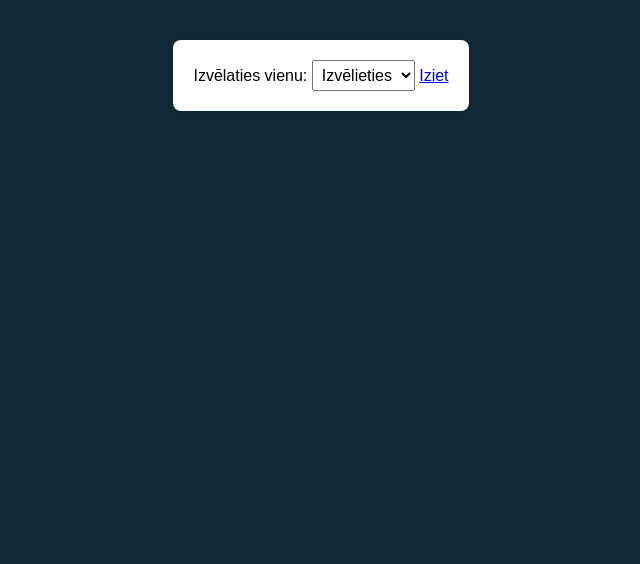
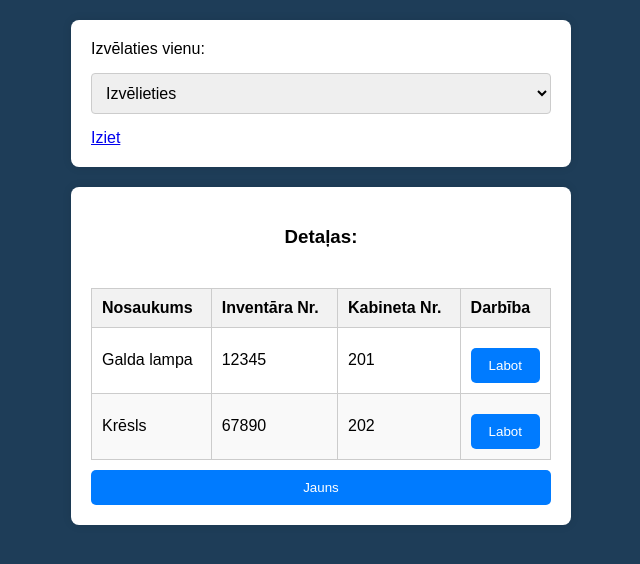
Before and after one commit to DJaJa0/PraksesProjekts, a PHP site: page /Inventars.php in a window 1280 px wide. Shown: the top 564 px of the page, without its empty margins (319-959 px from the left). Run offline with PHP 8.4, Linux system fonts and the light colour scheme.

Commit message:
Veiktie uzlabojumi
Tātad izveidoju table kur (Tagad) var gan labot jau esošos datus un ievietot jaunu ierakstu. Masīvs pagaidām ir tikkai tāpēc, lai varētu pārbaudīt funkcionalitāti un nekko citu. Pielaboju CSS priekš Inventars.php, lai tas izskatās kā pirmstam, jo bija "saplīsis"
izdzēsu komentārus un visu citu lieko.

```diff
--- a/Inventars.php
+++ b/Inventars.php
@@ -18,14 +18,14 @@
         <a href="Login.php" class="btn">Iziet</a>
     </form>
 
-    <div id="saturs" style="display: none;">
+    <div id="saturs">
     <h3>Detaļas:</h3>
-        <p id="inventāraDetaļas"></p> <!-- Dinamiski ģenerē datus (ķipa)-->
-        <button id="labotPoga" onclick="labot()">Labot</button>
+    <div id="inventāraDetaļas"></div>
+    <button onclick="pievienotJaunu()">Jauns</button>
 </div>
 
 <div id="labotFormu" style="display: none;">
-        <h3>Veikt labošanu:</h3>
+    <h3>Veikt labošanu vai pievienošanu:</h3>
     <form onsubmit="saglabatDatus(); return false;">
         <label for="nosaukums">Nosaukums:</label>
         <input type="text" id="nosaukums" name="nosaukums" required>
@@ -44,5 +44,6 @@
 </div>
 
 
+
 </body>
 </html>
--- a/assets/script.js
+++ b/assets/script.js
@@ -1,77 +1,69 @@
-// Palīdz izvairīties no formu atkārtotas iesniegšanas (resubmission)
-if (window.history.replaceState) {
-    window.history.replaceState(null, null, window.location.href);
+let dati = [
+    { nosaukums: "Galda lampa", apraksts: "12345", kabinets: "201" },
+    { nosaukums: "Krēsls", apraksts: "67890", kabinets: "202" }
+];
+
+let pašreizējaisIndekss = null;
+
+document.addEventListener("DOMContentLoaded", function () {
+    paraditDatus();
+});
+
+function pievienotJaunu() {
+    document.getElementById("nosaukums").value = "";
+    document.getElementById("apraksts").value = "";
+    document.getElementById("kabinets").value = "";
+    pašreizējaisIndekss = null;
+    document.getElementById("labotFormu").style.display = "block";
 }
 
-// Masīvs ar datiem (lokāli)
-const dati = {
-    dators: [
-        { nosaukums: "Dell",apraksts:"213232", kabinets: "201" },
-        { nosaukums: "Acer",apraksts:"5664677757", kabinets: "202" },
-        { nosaukums: "MSI",apraksts:"23424", kabinets: "23" }
-    ],
-    monitors: [
-        { nosaukums: "Samsung Lite",apraksts:"213", kabinets: "121" },
-        { nosaukums: "HP",apraksts:"967564", kabinets: "201" },
-        { nosaukums: "Samsung Lite",apraksts:"786442", kabinets: "202" },
-        { nosaukums: "HP",apraksts:"966532", kabinets: "23" }
+function labot(index) {
+    pašreizējaisIndekss = index;
+    const ieraksts = dati[index];
+    document.getElementById("nosaukums").value = ieraksts.nosaukums;
+    document.getElementById("apraksts").value = ieraksts.apraksts;
+    document.getElementById("kabinets").value = ieraksts.kabinets;
+    document.getElementById("labotFormu").style.display = "block";
+}
 
-    ],
-    projektors: [
-        { nosaukums: "Dell smart",apraksts:"26564", kabinets: "121" },
-        { nosaukums: "Dell smart",apraksts:"26566", kabinets: "202" },
-    ]
-};
-
-// Parāda izvēlēto datu kategoriju
-function paraditDatus(value) {
-    const satursD = document.getElementById("saturs");
-    const inventaraDetaļas = document.getElementById("inventāraDetaļas");
-    const labotF = document.getElementById("labotFormu");
-
-    if (value === "none") {
-        satursD.style.display = "none";
-        labotF.style.display = "none";
-        return;
-    }
-
-    // Ģenere sarakstu ar datiem
-    const kategorijasDati = dati[value] || [];
-    let html = "";
-    kategorijasDati.forEach((item, index) => {
-        html += `Nosaukums:${item.nosaukums} || Inventrāra Nr:${item.apraksts} || Kabinets:(${item.kabinets})<br>`;
-    });
-
-    inventaraDetaļas.innerHTML = html || "Nav informācijas";
-    satursD.style.display = "block";
-}
-document.getElementById("inventars").addEventListener("change", (event) => {
-    paraditDatus(event.target.value);
-});
-
-// Saglabā izmaiņas lokāli
 function saglabatDatus() {
     const nosaukums = document.getElementById("nosaukums").value;
     const apraksts = document.getElementById("apraksts").value;
     const kabinets = document.getElementById("kabinets").value;
-    const kategorija = document.getElementById("inventars").value;
 
-    // Pievieno jauno informāciju masīvam(tie nesaglabājas ja lietotājs iejiet pa jaunu)
-    dati[kategorija].push({ nosaukums: nosaukums, kabinets: kabinets });
+    if (pašreizējaisIndekss !== null) {
+        dati[pašreizējaisIndekss] = { nosaukums, apraksts, kabinets };
+        alert("Dati veiksmīgi atjaunināti!");
+    } else {
+        dati.push({ nosaukums, apraksts, kabinets });
+        alert("Jauns ieraksts veiksmīgi pievienots!");
+    }
 
-    // Vnk paziņojums kad viss ir veiksmīgi
-    alert("Dati veiksmīgi saglabāti!");
-
-    // Notīra ievades laukus kad labo lai nerādās iepriekšējie dati/informācija
     document.getElementById("nosaukums").value = "";
     document.getElementById("apraksts").value = "";
     document.getElementById("kabinets").value = "";
     document.getElementById("labotFormu").style.display = "none";
-
-    paraditDatus(kategorija);
+    paraditDatus();
 }
 
-// Parāda labošanas formu(izsauc arā formu kur var labot datus)
-function labot() {
-    document.getElementById("labotFormu").style.display = "block";
+function paraditDatus() {
+    const inventaraDetaļas = document.getElementById("inventāraDetaļas");
+    if (dati.length === 0) {
+        inventaraDetaļas.innerHTML = "Nav pievienotu datu.";
+        return;
+    }
+
+    let html = "<table><thead><tr><th>Nosaukums</th><th>Inventāra Nr.</th><th>Kabineta Nr.</th><th>Darbība</th></tr></thead><tbody>";
+    dati.forEach((ieraksts, index) => {
+        html += `<tr>
+                    <td>${ieraksts.nosaukums}</td>
+                    <td>${ieraksts.apraksts}</td>
+                    <td>${ieraksts.kabinets}</td>
+                    <td>
+                        <button onclick="labot(${index})">Labot</button>
+                    </td>
+                </tr>`;
+    });
+    html += "</tbody></table>";
+    inventaraDetaļas.innerHTML = html;
 }
--- a/assets/style2.css
+++ b/assets/style2.css
@@ -1,15 +1,8 @@
 body {
+    background-color: #1e3d58;
+    margin: 0;
     font-family: Arial, sans-serif;
-    background-color: #f4f4f4;
-    margin: 0;
-    padding: 20px;
-    display: flex;
-    justify-content: center;
-    align-items: center;
-    background-color: #0f2a36;
-
 }
-
 
 form, #saturs, #labotFormu {
     margin: 20px auto;
@@ -18,18 +11,46 @@ form, #saturs, #labotFormu {
     box-shadow: 0 0 10px rgba(0, 0, 0, 0.1);
     border-radius: 8px;
     max-width: 500px;
+    display: flex;
+    flex-direction: column;
+    box-sizing: border-box;
+}
+
+form label, form input, form select {
+    margin-bottom: 15px;
+    width: 100%;
+    color: #000;
+}
+
+form button {
+    max-width: 150px;
+    align-self: flex-start;
+    margin-bottom: 15px;
+    width: 100%;
+    padding: 10px;
+    border-radius: 5px;
+    background-color: #007bff;
+    color: white;
+    border: none;
+    cursor: pointer;
+}
+
+form button:hover {
+    background-color: #0056b3;
 }
 
 h3 {
-    margin-bottom: 10px;
+    margin-bottom: 20px;
+    color: #000;
+    text-align: center;
 }
 
-#saturs {
-    display: none;
-}
-
-#labotFormu {
-    display: none;
+input, select {
+    padding: 10px;
+    font-size: 16px;
+    border: 1px solid #ccc;
+    border-radius: 4px;
+    box-sizing: border-box;
 }
 
 button {
@@ -40,20 +61,38 @@ button {
     cursor: pointer;
     border-radius: 5px;
     margin-top: 10px;
+    width: 100%;
 }
 
 button:hover {
     background-color: #0056b3;
 }
 
-select {
-    padding: 5px;
-    font-size: 16px;
+#labotFormu {
+    display: none;
 }
 
-p {
-    background-color: #e9ecef;
+table {
+    width: 100%;
+    border-collapse: collapse;
+    margin-top: 20px;
+}
+
+table th, table td {
+    border: 1px solid #ccc;
     padding: 10px;
-    border-radius: 5px;
-    margin: 5px 0;
+    text-align: left;
 }
+
+table th {
+    background-color: #f2f2f2;
+    font-weight: bold;
+}
+
+table tr:nth-child(even) {
+    background-color: #f9f9f9;
+}
+
+table tr:hover {
+    background-color: #f1f1f1;
+}
```
Lines whose indentation alone changed are shown as unchanged.
